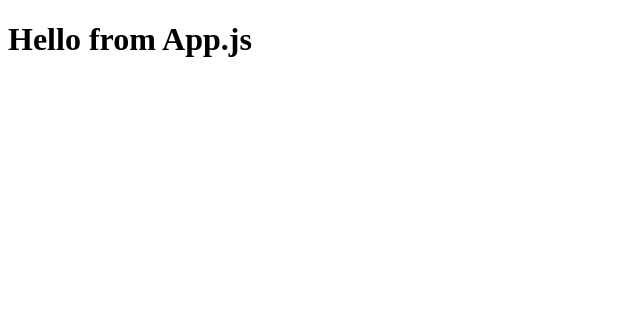
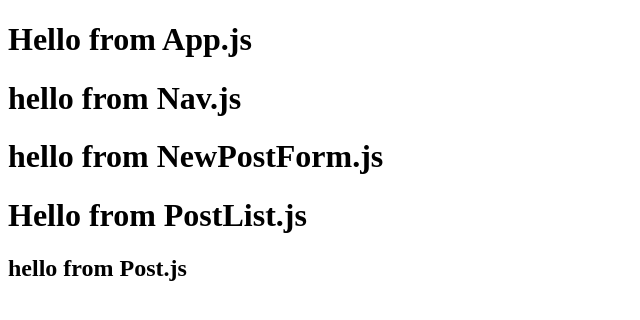
Before and after one commit to ChaseTeague1/Phase-2-Project, a React (Create React App) app: page / in a window 1280 px wide. Shown: the top 320 px of the page, without its empty margins (0-640 px from the left). Built offline with nearby package versions, Linux system fonts and the light colour scheme.

Commit message:
added components that all are working

```diff
--- a/src/components/App.js
+++ b/src/components/App.js
@@ -1,9 +1,15 @@
 import React from "react";
+import Nav from './Nav';
+import NewPostFrom from './NewPostForm';
+import PostList from './PostList';
 
 function App(){
     return (
         <div>
             <h1>Hello from App.js</h1>
+            <Nav />
+            <NewPostFrom />
+            <PostList />
         </div>
     )
 }
--- a/src/components/Nav.js
+++ b/src/components/Nav.js
@@ -0,0 +1,11 @@
+import React from "react";
+
+function Nav(){
+    return (
+        <div>
+            <h1>hello from Nav.js</h1>
+        </div>
+    )
+}
+
+export default Nav;
--- a/src/components/NewPostForm.js
+++ b/src/components/NewPostForm.js
@@ -0,0 +1,11 @@
+import React from "react";
+
+function NewPostForm(){
+    return (
+        <div>
+            <h1>hello from NewPostForm.js</h1>
+        </div>
+    )
+}
+
+export default NewPostForm;
--- a/src/components/Post.js
+++ b/src/components/Post.js
@@ -0,0 +1,11 @@
+import React from "react";
+
+function Post(){
+    return (
+        <div>
+            <h2>hello from Post.js</h2>
+        </div>
+    )
+}
+
+export default Post;
--- a/src/components/PostList.js
+++ b/src/components/PostList.js
@@ -0,0 +1,13 @@
+import React from "react";
+import Post from './Post';
+
+function PostList(){
+    return (
+        <div>
+            <h1>Hello from PostList.js</h1>
+            <Post />
+        </div>
+    )
+}
+
+export default PostList;
```
